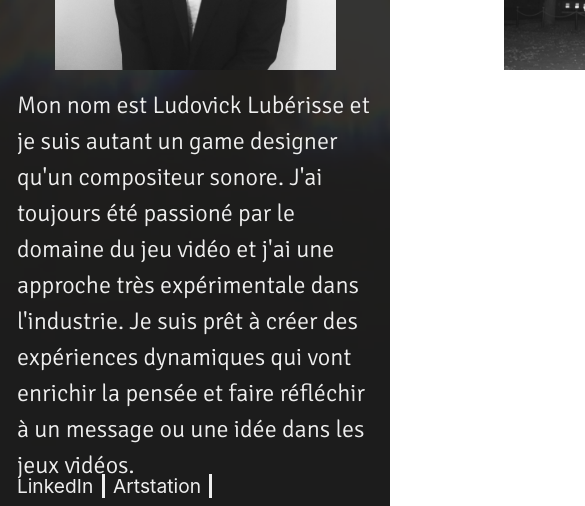
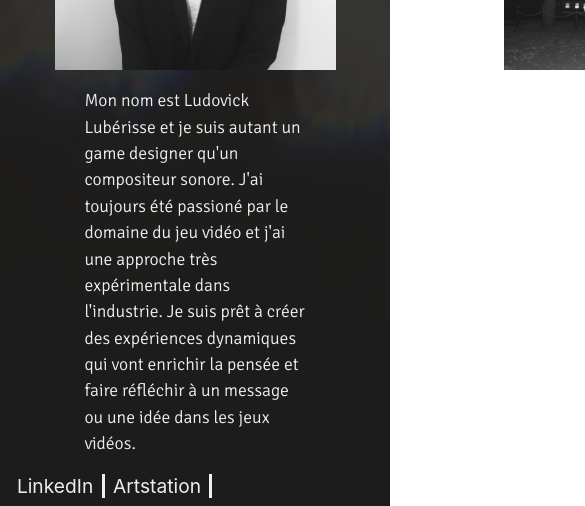
Before and after one commit to LudovickL/projet-portfolio, a React (Create React App) app: page /a-propos in a window 390 px wide. Shown: the part 326-832 px from the top of the page, 585 px wide, since content can reach past the window. Built offline with nearby package versions, Linux system fonts and the light colour scheme; no server answers; a web font is replaced by a local one.

Commit message:
Apporter des améliorations au responsive (v1)

```diff
--- a/src/App.scss
+++ b/src/App.scss
@@ -1,12 +1,13 @@
 .App {
-  position: fixed;
-  width: 100vw;
-  height: 100vh;
+  //position: fixed;
+  min-height: 120vmin;
+  max-height: 100vmax;
   background: url(../src/img-importants/background_portfolio.png);
   background-repeat: no-repeat;
   background-position: center;
   background-attachment: fixed;
   background-size: cover;
+  background-color: #1e1e1e;
 }
 
 a, a:visited, a:active, a:link {
--- a/src/components/Formulaire.jsx
+++ b/src/components/Formulaire.jsx
@@ -10,11 +10,11 @@ function Formulaire() {
     e.preventDefault();
     emailjs.sendForm('service_slsnfcn', 'template_ipesxvr', e.target, 'user_TpRk119LuedlrSVLQDsdx')
       .then((result) => {
-          console.log(result.text);
+          //console.log(result.text);
           alert("Le message à été envoyé!");
           document.getElementsByClassName("button").innerHTML = "message envoyé"
       }, (error) => {
-          console.log(error.text);
+          //console.log(error.text);
           alert("Il y a malheureusement un problème. Veuillez réasseyer plus tard");
       });
       e.target.reset();
--- a/src/pages/Pages.scss
+++ b/src/pages/Pages.scss
@@ -1,5 +1,5 @@
 .Titre {
-    width: 100vmax;
+    width: 100vw;
     color: #eee;
     font-family: 'Odibee Sans', cursive;
     position: relative;
@@ -24,10 +24,13 @@
 .texte {
     font-family: 'Signika', sans-serif;
     color: #eee;
-    font-size: 1.5em;
+    font-size: 1.3em;
     text-justify: inter-word;
-
-    padding: 2vmax 2vmax 0 2vmax ;
+    padding: 2vmax 10vmax 0 10vmax ;
+    @media screen and (max-width:1000px){
+        font-size: 1.1em;
+        padding: 2vmax 10vmax 4vmax 10vmax ;
+    }
 }
 
 
```
